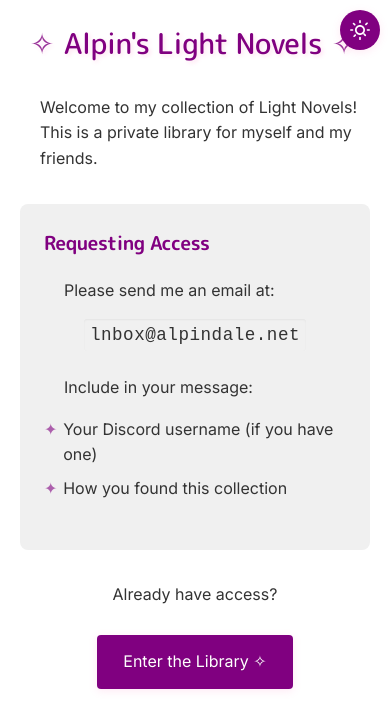
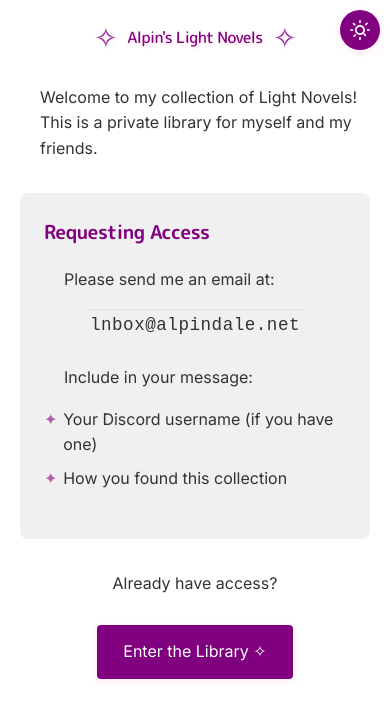
Before and after one commit to AlpinDale/lnbox, a plain HTML site: page welcome.html in a window 390 px wide. Drawn offline with Linux system fonts and the light colour scheme.

Commit message:
mobile: adaptive title text

```diff
--- a/welcome.html
+++ b/welcome.html
@@ -138,13 +138,35 @@
             font-weight: 500;
             color: var(--button-color);
             text-shadow: 2px 2px 4px rgba(255,105,180,0.2);
+            font-size: min(max(1.2rem, 4vw), 2.5rem);
+            line-height: 1.2;
+            display: flex;
+            align-items: center;
+            justify-content: center;
+            gap: 10px;
+            padding: 0 10px;
         }
 
         h1::before, h1::after {
             content: '✧';
             color: var(--button-color);
-            margin: 0 10px;
             opacity: 0.8;
+            flex-shrink: 0;
+        }
+
+        h1 span {
+            white-space: nowrap;
+            text-align: center;
+            min-width: 0;
+            flex-shrink: 1;
+            font-size: min(max(0.8rem, 4vw), 2.5rem);
+        }
+
+        @media (max-width: 600px) {
+            h1 {
+                margin: 40px 0 30px;
+                padding: 0 40px;
+            }
         }
 
         .button {
@@ -533,7 +555,7 @@
         </svg>
     </button>
     <main role="main" class="container">
-        <h1 tabindex="-1">Alpin's Light Novels</h1>
+        <h1 tabindex="-1"><span>Alpin's Light Novels</span></h1>
 
         <div class="welcome-section">
             <p>Welcome to my collection of Light Novels! This is a private library for myself and my friends.</p>
```
